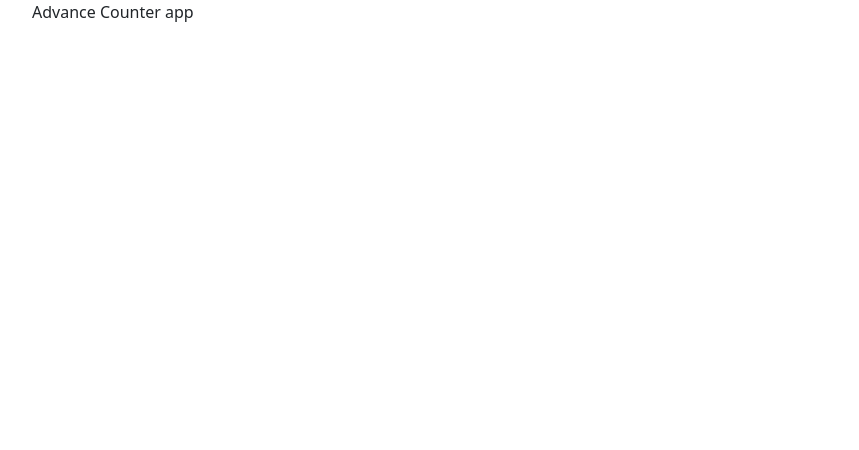
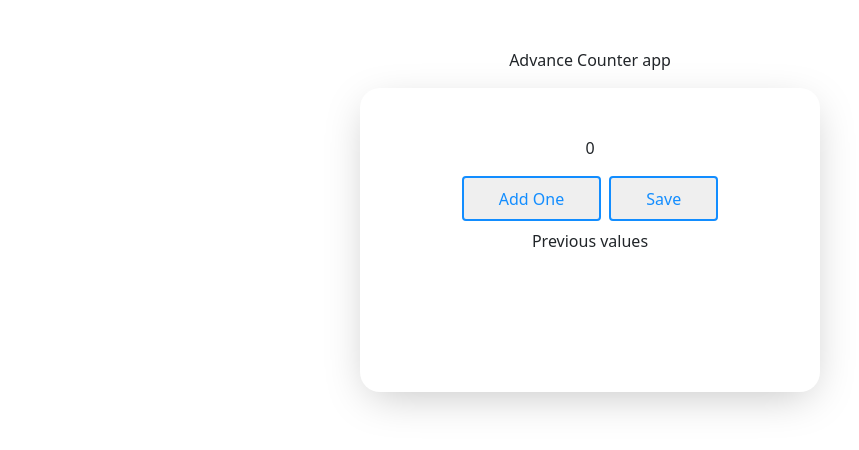
Before and after one commit to jatin-rajput563/advance-counter-js, a plain HTML site: page index.html in a window 1280 px wide. Shown: the whole page, without its empty margins (50-909 px from the left). Drawn offline with nearby package versions, Linux system fonts and the light colour scheme.

Commit message:
static complete and now js start

```diff
--- a/assets/css/style.css
+++ b/assets/css/style.css
@@ -0,0 +1,22 @@
+.box {
+    max-width: 460px;
+    height: 304px;
+    border-radius: 20px;
+    background: #FFFFFF;
+    box-shadow: 0px 11px 44px -10px #00000040;
+}
+
+.Add-btn {
+    height: 45px;
+    padding: 13px 35px 13px 35px;
+    border-radius: 4px;
+    border: 2px solid #128DFF;
+    color: #128DFF;
+}
+.Add-btn:hover{
+    background: linear-gradient(97.42deg, #128DFF -4.95%, #1444EF 109.04%);
+    color: white;
+}
+.gap-8 {
+    gap: 8px;
+}
--- a/index.html
+++ b/index.html
@@ -5,16 +5,24 @@
     <meta charset="utf-8">
     <meta name="viewport" content="width=device-width, initial-scale=1">
     <title>Bootstrap demo</title>
+    <link rel="stylesheet" href="./assets/css/style.css">
     <link href="https://cdn.jsdelivr.net/npm/bootstrap@5.3.3/dist/css/bootstrap.min.css" rel="stylesheet"
         integrity="sha384-QWTKZyjpPEjISv5WaRU9OFeRpok6YctnYmDr5pNlyT2bRjXh0JMhjY6hW+ALEwIH" crossorigin="anonymous">
 </head>
 
 <body>
     <section>
-        <div class="container">
-            <p>Advance Counter app</p>
-            <div class="box">
-
+        <div class="container ">
+            <p class="text-center mt-5">Advance Counter app</p>
+            <div class="box mx-auto">
+                <p class="text-center pt-5">0</p>
+                <div class="justify-content-center align-items-center d-flex gap-8">
+                    <button class="Add-btn justify-content-center align-items-center d-flex" type="button">Add
+                        One</button>
+                    <button class="Add-btn justify-content-center align-items-center d-flex" type="button">Save</button>
+                </div>
+                <p class="text-center pt-2">Previous values</p>
+                <p></p>
             </div>
         </div>
     </section>
```
